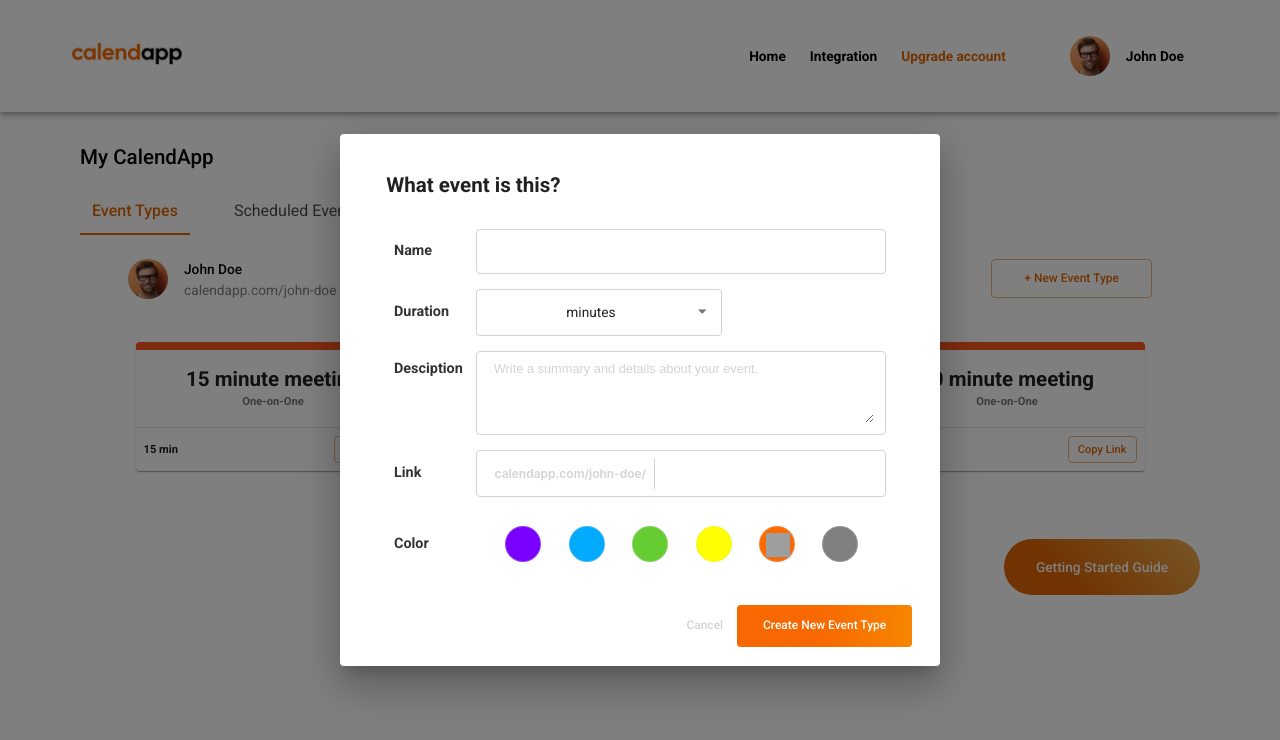
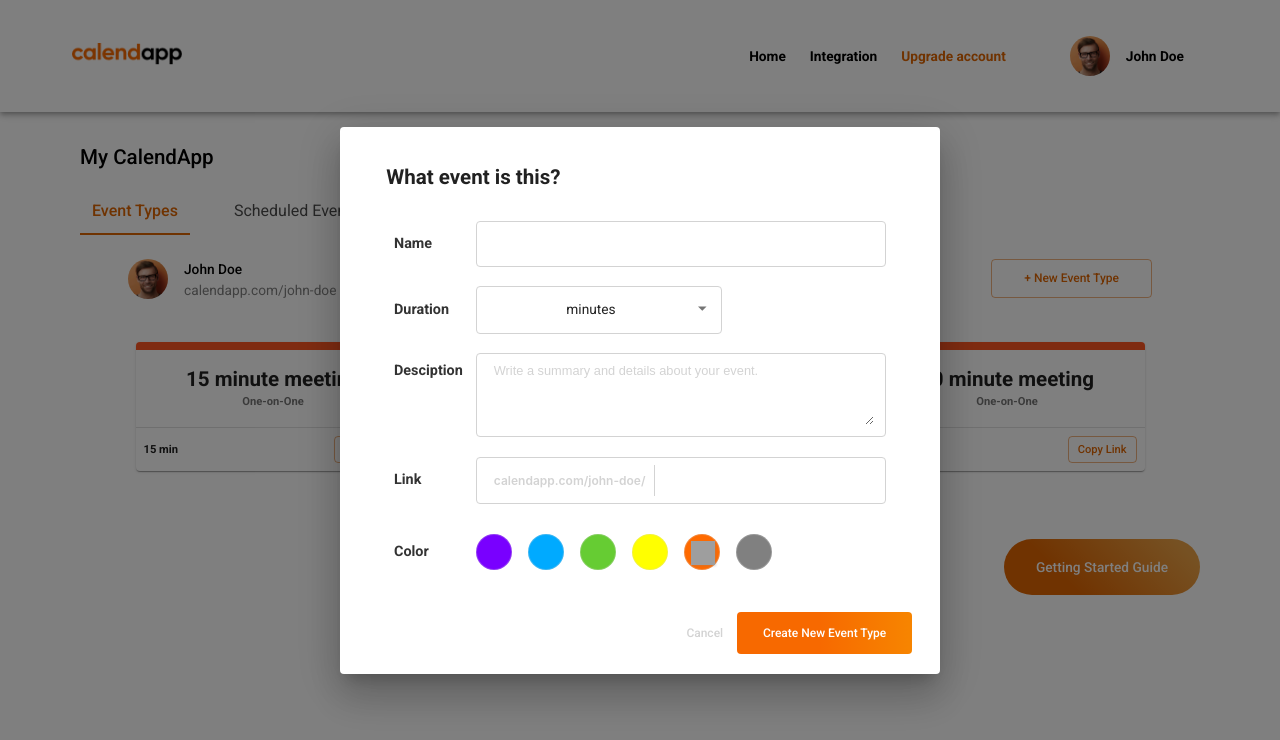
Before and after one commit to hatchways/team-yugioh, a React (Create React App) app in the folder client/: page /home in a window 1280 px wide. Both pictures are taken after a click on the button "+ New Event Type". Shown: the top 740 px of the page. Built offline with nearby package versions, Linux system fonts and the light colour scheme; no server answers; grey boxes are pictures that could not be loaded.

Commit message:
adjusted color spacing

```diff
--- a/client/src/components/SelectTabs/EventTypesTab.js
+++ b/client/src/components/SelectTabs/EventTypesTab.js
@@ -74,7 +74,7 @@ const useStyles = makeStyles((theme) => ({
         margin: "auto",
     },
     inputRow: {
-        marginBottom: "3%",
+        marginBottom: "4%",
     },
     colorRow: {
         marginTop: "6%",
@@ -94,7 +94,7 @@ const useStyles = makeStyles((theme) => ({
         fontWeight: "600",
         color: "lightgrey",
         borderRight: "1px solid lightgrey",
-        textAlign: "right",
+        textAlign: "center",
         marginLeft: "2%",
     },
     singleInput: {
@@ -121,7 +121,6 @@ const useStyles = makeStyles((theme) => ({
         margin: 0,
     },
     color: {
-        listStyle: "none",
         borderRadius: "50%",
         border: "1px solid #d3d3d345",
         width: "1rem",
@@ -275,7 +274,7 @@ export default function EventTypesTab() {
                 onClose={handleClose}
                 aria-labelledby="form-dialog-title"
                 classes={classes.dialog}
-                fullWidth={true}
+                fullWidth
                 maxWidth="sm"
             >
                 <Box className={classes.box}>
@@ -286,7 +285,7 @@ export default function EventTypesTab() {
                         <Grid
                             direction="row"
                             alignItems="center"
-                            container={true}
+                            container
                             justify="flex-start"
                             className={classes.inputRow}
                         >
@@ -301,7 +300,7 @@ export default function EventTypesTab() {
                                     label="Name"
                                     type="text"
                                     onChange={handleDurationChange}
-                                    disableUnderline={true}
+                                    disableUnderline
                                     fullWidth
                                 />
                             </Grid>
@@ -309,7 +308,7 @@ export default function EventTypesTab() {
                         <Grid
                             direction="row"
                             alignItems="center"
-                            container={true}
+                            container
                             justify="flex-start"
                             className={classes.inputRow}
                         >
@@ -321,7 +320,7 @@ export default function EventTypesTab() {
 
                             <Grid xs="6" item>
                                 <Grid
-                                    container={true}
+                                    container
                                     direction="row"
                                     alignItems="baseline"
                                     justify="flex-start"
@@ -334,7 +333,7 @@ export default function EventTypesTab() {
                                             label="Duration"
                                             type="number"
                                             onChange={handleDurationChange}
-                                            disableUnderline={true}
+                                            disableUnderline
                                             inputProps={{
                                                 min: "1",
                                                 style: { textAlign: "center" },
@@ -347,7 +346,7 @@ export default function EventTypesTab() {
                                             value={unit}
                                             onChange={handleUnitChange}
                                             label="Units"
-                                            disableUnderline={true}
+                                            disableUnderline
                                             fullWidth
                                         >
                                             <MenuItem value={"min"}>
@@ -390,7 +389,7 @@ export default function EventTypesTab() {
                         <Grid
                             direction="row"
                             alignItems="center"
-                            container={true}
+                            container
                             justify="flex-start"
                             className={classes.inputRow}
                         >
@@ -402,7 +401,7 @@ export default function EventTypesTab() {
 
                             <Grid xs="10" item>
                                 <Grid
-                                    container={true}
+                                    container
                                     direction="row"
                                     alignItems="baseline"
                                     justify="flex-start"
@@ -423,7 +422,7 @@ export default function EventTypesTab() {
                                             label="Link"
                                             type="text"
                                             onChange={handleDurationChange}
-                                            disableUnderline={true}
+                                            disableUnderline
                                             fullWidth
                                         />
                                     </Grid>
@@ -433,7 +432,7 @@ export default function EventTypesTab() {
                         <Grid
                             direction="row"
                             alignItems="center"
-                            container={true}
+                            container
                             justify="flex-start"
                             className={classes.colorRow}
                         >
@@ -452,11 +451,12 @@ export default function EventTypesTab() {
                                     <Grid
                                         direction="row"
                                         alignItems="baseline"
-                                        container={true}
-                                        justify="space-evenly"
+                                        container
+                                        justify="flex-start"
+                                        spacing="2"
                                     >
                                         {colors.map((color) => (
-                                            <Grid xs="1" item>
+                                            <Grid item>
                                                 <Radio
                                                     value={color}
                                                     className={`${classes.color} ${classes[color]}`}
@@ -470,7 +470,7 @@ export default function EventTypesTab() {
                     </DialogContent>
                     <DialogActions>
                         <Grid
-                            container={true}
+                            container
                             alignItems="baseline"
                             justify="flex-end"
                         >
```
